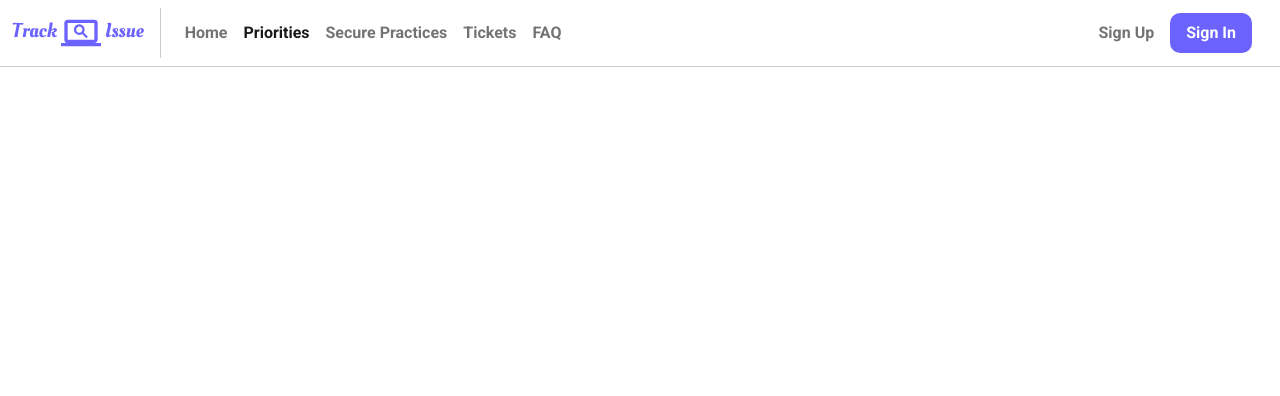
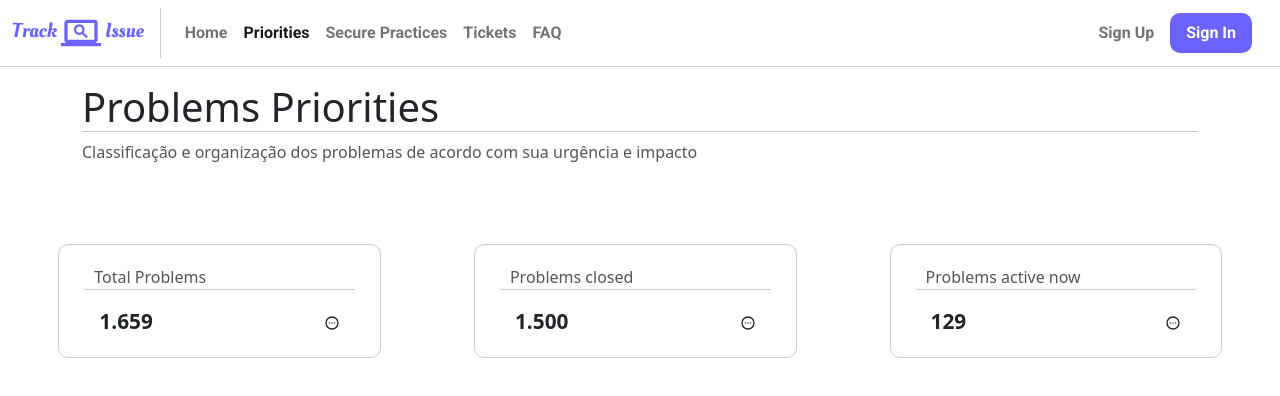
Before and after one commit to LeviPereira9/Issue-Tracker-2.0, a React (Create React App) app: page /priorities in a window 1280 px wide. Shown: the top 396 px of the page. Built offline with nearby package versions, Linux system fonts and the light colour scheme; no server answers.

Commit message:
Priorities - setup

```diff
--- a/src/App.tsx
+++ b/src/App.tsx
@@ -11,6 +11,7 @@ import useAuthData from './hooks/useAuthData';
 //Pages
 import Home from './pages/Home';
 import Login from './pages/Login';
+import Priorities from './pages/Priorities';
 import Register from './pages/Register';
 
 //Contexts
@@ -31,6 +32,7 @@ function App() {
             <Route path="/" element={<Home />} />
             <Route path="/register" element={!logged ? <Register /> : <Navigate to="/"/>} />
             <Route path="/login" element={!logged ? <Login /> : <Navigate to="/"/>} />
+            <Route path="/priorities" element={<Priorities/>}/>
           </Routes>
         </BrowserRouter>
       </AuthDataProvider>
--- /dev/null
+++ b/src/pages/Priorities.tsx
@@ -0,0 +1,52 @@
+import React from 'react';
+
+//Bootstrap
+import { Container } from 'react-bootstrap';
+
+//Icons
+import { HiOutlineDotsCircleHorizontal } from 'react-icons/hi';
+
+const Priorities = () => {
+  return (
+    <main className="priorities">
+      <Container as={'header'} className="priorities-header">
+        <h1 className="priorities-header-title">Problems Priorities</h1>
+        <span className="priorities-header-subTitle">
+          Classificação e organização dos problemas de acordo com sua urgência e
+          impacto
+        </span>
+      </Container>
+      <Container fluid as={'article'} className="priorities-infos">
+        <div className="priorities-infos__card">
+          <p className="priorities-infos__card-text">Total Problems</p>
+          <div className="priorities-infos__card-data">
+            <span className="priorities-infos__card-data__numbers">1.659</span>
+            <span className="priorities-infos__card-data__percentage">
+              <HiOutlineDotsCircleHorizontal />
+            </span>
+          </div>
+        </div>
+        <div className="priorities-infos__card">
+          <p className="priorities-infos__card-text">Problems closed</p>
+          <div className="priorities-infos__card-data">
+            <span className="priorities-infos__card-data__numbers">1.500</span>
+            <span className="priorities-infos__card-data__percentage">
+              <HiOutlineDotsCircleHorizontal />
+            </span>
+          </div>
+        </div>
+        <div className="priorities-infos__card">
+          <p className="priorities-infos__card-text">Problems active now</p>
+          <div className="priorities-infos__card-data">
+            <span className="priorities-infos__card-data__numbers">129</span>
+            <span className="priorities-infos__card-data__percentage">
+              <HiOutlineDotsCircleHorizontal />
+            </span>
+          </div>
+        </div>
+      </Container>
+    </main>
+  );
+};
+
+export default Priorities;
--- a/src/scss/2_layouts/layouts.scss
+++ b/src/scss/2_layouts/layouts.scss
@@ -1,2 +1,3 @@
 @use './forms/formStyle';
 @use './navbar';
+@use './priorities/priorities';
--- /dev/null
+++ b/src/scss/2_layouts/priorities/_priorities.scss
@@ -0,0 +1,48 @@
+@use '../../1_base/variables';
+@use '../../1_base/base.scss';
+
+.priorities {
+  &-header {
+    &-title {
+      border-bottom: 1px solid variables.$global-border-color;
+    }
+
+    &-subTitle {
+      color: variables.$global-subText-color;
+    }
+  }
+  &-infos {
+    display: flex;
+    justify-content: space-around;
+    margin-top: 5em;
+
+    &__card {
+      border: 1px solid variables.$global-border-color;
+      border-radius: 10px;
+      padding: 20px 25px;
+      min-width: 323px;
+
+      &-text {
+        color: variables.$global-subText-color;
+        border-bottom: 1px solid variables.$global-border-color;
+        padding-left: 10px;
+        padding-right: 115px;
+        text-align: start;
+      }
+
+      &-data {
+        display: flex;
+        justify-content: space-between;
+        align-items: center;
+        padding: 0 15px;
+
+        &__numbers {
+          font-size: 1.3em;
+          font-weight: bold;
+        }
+        &__percentage {
+        }
+      }
+    }
+  }
+}
```
